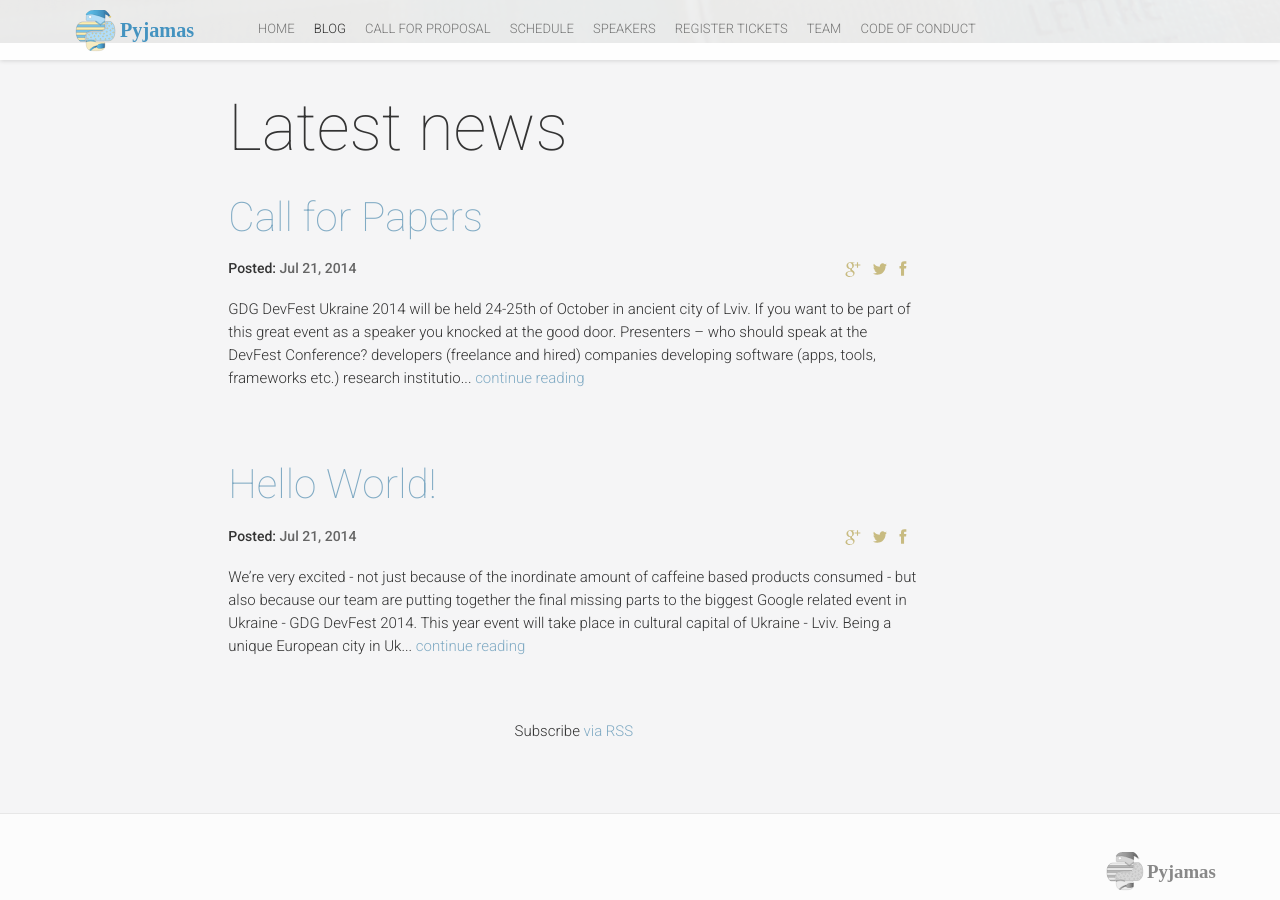
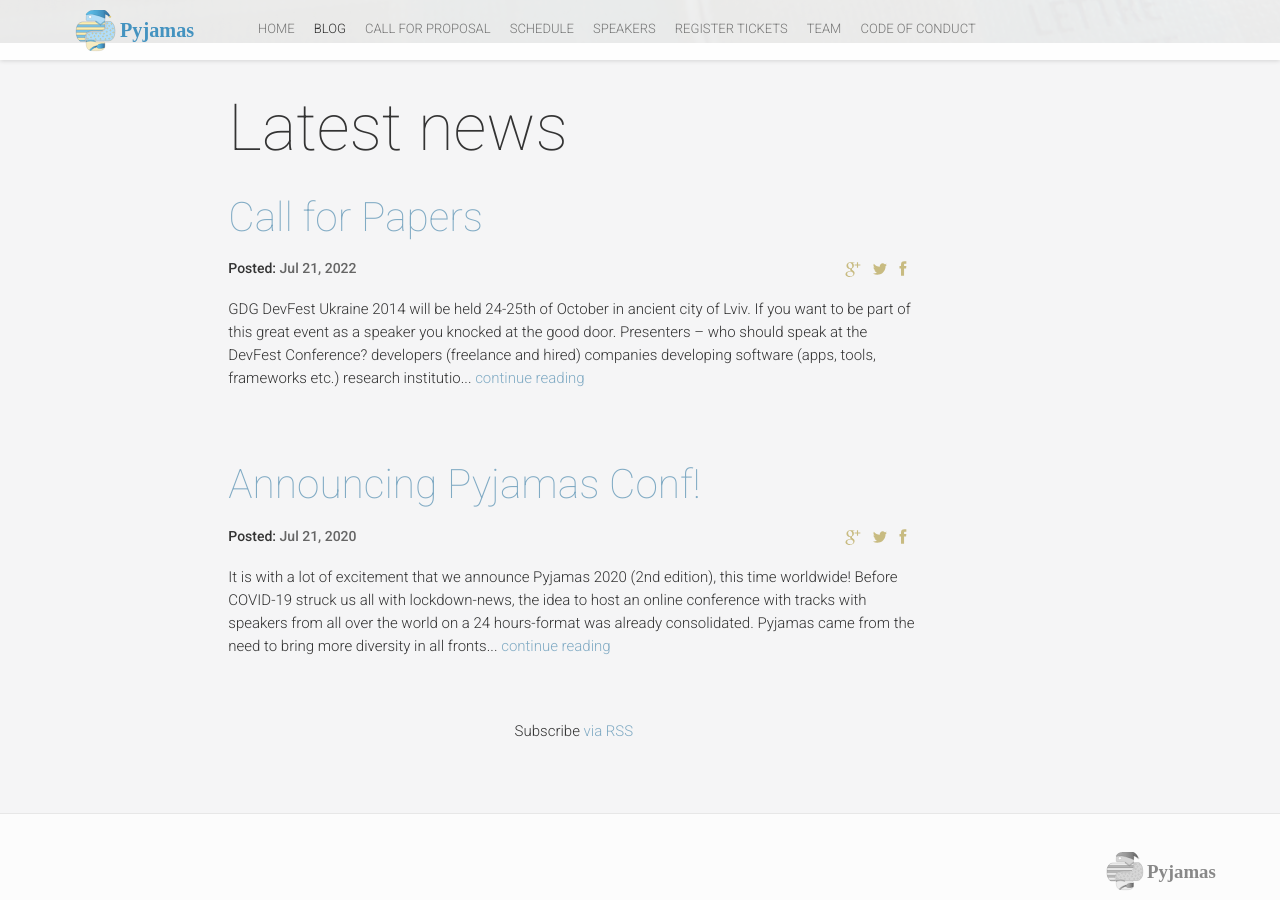
Before and after one commit to pyjamasconf/pyjamas.live, a Jekyll site: the page built from blog.html, in a window 1280 px wide and 900 px high, scrolled down 364 px. Built offline with Jekyll 4.4.1, drawn with Linux system fonts in a browser that asks for light colours; nearby versions of some CDN libraries; comment, search, counter and statistics services are not loaded; some of the changed lines change nothing that is shown.

Commit message:
Adding conference launch blog post

```diff
--- a/_config.yml
+++ b/_config.yml
@@ -85,35 +85,35 @@
 rockstarSpeakersButtonText: "See all speakers"
 
 # Location Block
-locationBlockTitle: "Location"
-eventLocationName: "Conference Hall"
-eventLocationLink: "http://cabinet.kinopalace.lviv.ua/showtimes/"
-eventStreetAddress: "22 Teatral'na St"
-eventAddressLocality: "Lviv"
-eventAddressLocalityRegion: "Lvivska"
-eventPostalCode: "79000"
-eventAddressCountry: "Ukraine"
-eventStartTime: "2014-10-25T10:00"
-eventDoorTime: "09:00"
-eventEndTime: "2014-10-25T20:00"
-eventPlaceCoordinates: "49.843237, 24.028751"
-mapCenterCoordinates: "49.842537, 24.025701"
-mapMobileCenterCoordinates: "49.841620, 24.029411"
+# locationBlockTitle: "Location"
+# eventLocationName: "Conference Hall"
+# eventLocationLink: "http://cabinet.kinopalace.lviv.ua/showtimes/"
+# eventStreetAddress: "22 Teatral'na St"
+# eventAddressLocality: "Lviv"
+# eventAddressLocalityRegion: "Lvivska"
+# eventPostalCode: "79000"
+# eventAddressCountry: "Ukraine"
+# eventStartTime: "2014-10-25T10:00"
+# eventDoorTime: "09:00"
+# eventEndTime: "2014-10-25T20:00"
+# eventPlaceCoordinates: "49.843237, 24.028751"
+# mapCenterCoordinates: "49.842537, 24.025701"
+# mapMobileCenterCoordinates: "49.841620, 24.029411"
 
 # Venue Block
-venueBlockTitle: "Venue"
-venueBigImage: "venue_0.jpg"
-venueSmallImage1: "venue_1.jpg"
-venueSmallImage2: "venue_2.jpg"
-venueSmallImage3: "venue_3.jpg"
-venueTitle: "Kinopalace Cinema"
-venueFeatures: ["3 huge cinema screens", "Doulby Digital Surround EX audio system", "Located directly in the city center"]
+# venueBlockTitle: "Venue"
+# venueBigImage: "venue_0.jpg"
+# venueSmallImage1: "venue_1.jpg"
+# venueSmallImage2: "venue_2.jpg"
+# venueSmallImage3: "venue_3.jpg"
+# venueTitle: "Kinopalace Cinema"
+# venueFeatures: ["3 huge cinema screens", "Doulby Digital Surround EX audio system", "Located directly in the city center"]
 
 # Tweets Feed Block
 tweetsFeedImage: "twitter-feed.jpg"
 tweetsFeedTitle: "What's Up?"
 twitterHashTag: "PyjamasConf2020"
-twitterFeed: "http://lviv.gdg.org.ua/tweetledee/favoritesjson.php?c=10&cache_interval=8000"
+#twitterFeed: "http://lviv.gdg.org.ua/tweetledee/favoritesjson.php?c=10&cache_interval=8000"
 
 # Partners Block
 organizersTitle: "Organizers"
@@ -190,8 +190,8 @@
 
 # Blog
 blogTitle: "Latest news"
-blogCommentsEnabled: true
-discusShortName: "devfestua"
+blogCommentsEnabled: false
+discusShortName: ""
 
 # Speakers List Block
 showSessions: true
@@ -201,86 +201,86 @@
 aboutUs: "Pyjamas Conf started in 2019, a group of enthusiastic volunteers in Brazil wanted to make Python conferences accessible to everyone at home. In 2020, without the foreseeing of the COVID-19, we wanted to expand the idea of a conference that you can enjoy at your sofa and making it a globally organized highly diverse conference. Our organizers are from different countries around the globe."
 
 # Logistics Find Way Block
-findWayTitle: "Find your way here"
-findWayDistance: "Distance"
-findWayDriving: "DRIVING"
-findWayWalking: "WALKING"
-findWayBicycling: "BICYCLING"
-findWayTransit: "TRANSIT"
-findWayFindFlight: "Find Flight"
-logisticsMapCenterCoordinates: "49.056728, 3.117289"
-logisticsMapMobileCenterCoordinates: "48.335365, 23.711648"
-logisticsMapAutoDirections: false
+# findWayTitle: "Find your way here"
+# findWayDistance: "Distance"
+# findWayDriving: "DRIVING"
+# findWayWalking: "WALKING"
+# findWayBicycling: "BICYCLING"
+# findWayTransit: "TRANSIT"
+# findWayFindFlight: "Find Flight"
+# logisticsMapCenterCoordinates: "49.056728, 3.117289"
+# logisticsMapMobileCenterCoordinates: "48.335365, 23.711648"
+# logisticsMapAutoDirections: false
 
 # Logistics Direction Details Block
-directionDetailsImage: "direction-details.jpg"
-directionDetailsTitle: "Get around Lviv"
-directionDetailsCards:
- - {title: "From the Airport", information: 'Airport is right at the city border. It is easily reachable by car, public transport or taxi. More information is available at <a href="http://lwo.aero/en/transport">airport website</a>.'}
- - {title: "Public Transit", information: 'Google Transit is available in Lviv. So you can find your way in Google Maps. Moreover, you can download any of the offline public transit apps available for Lviv.'}
- - {title: "Hotels", information: 'Lviv has lots of great hotels and hostels. More information will be available later.'}
-directionDetailsWideCards:
- -
-  title: "Questions?"
-  subCards:
-   -
-    title: "Hotels"
-    links:
-     - {link: "https://plus.google.com/b/102444623953913144164", text: "InterContinental"}
-     - {link: "https://plus.google.com/b/102444623953913144164", text: "The Hotel Rex"}
-     - {link: "https://plus.google.com/b/102444623953913144164", text: "Westin Market Street"}
-     - {link: "https://plus.google.com/b/102444623953913144164", text: "Hotel Adagio"}
-   -
-    title: "Registration"
-    links:
-     - {link: "https://plus.google.com/b/102444623953913144164", text: "InterContinental"}
-     - {link: "https://plus.google.com/b/102444623953913144164", text: "The Hotel Rex"}
-     - {link: "https://plus.google.com/b/102444623953913144164", text: "Westin Market Street"}
-     - {link: "https://plus.google.com/b/102444623953913144164", text: "Hotel Adagio"}
-   -
-    title: "Attendance Details"
-    links:
-     - {link: "https://plus.google.com/b/102444623953913144164", text: "InterContinental"}
-     - {link: "https://plus.google.com/b/102444623953913144164", text: "The Hotel Rex"}
-     - {link: "https://plus.google.com/b/102444623953913144164", text: "Westin Market Street"}
-     - {link: "https://plus.google.com/b/102444623953913144164", text: "Hotel Adagio"}
-
-# Hackathon
-hackathonTitle: "Hackathon"
-enableHackathon: true
-
-# Hackathon About Block
-aboutHackathonTitle: "Meet our themes"
-hackathonRows:
- - {title: "Android Wear", image: "hackathon-0.png", details: "The front doors will be locked because this is after hours, please park behind the building and come to the door nearest the parking lot.<br><br>Our last meeting showed that there was a lot of interest in Android Wear so we decided to put on an Android Wear Hackathon to see what you could come up with! We realize that this is pretty short notice so we hope you can help us spread the word! There will be pizza, prizes and a great group of geeks to spend the evening coding with! Even if you don't have an app idea come on in and lend a hand to someone else or maybe find inspiration once you're here!"}
- - {title: "Google Glass", image: "hackathon-1.png", details: "We love wearable computing especially Google Glass for which we want to gather the break up community in order to boost innovation.<br><br>Coding an app on Google Glass needs its Rockstar Dev : the team needs a fast learner with solid skills on Android. He knows his way around Android SDK, already checked the Glass Developement Kit (GDK) quick start guide allowing him to jump start developing an app for Glass.The Designer has the hard task to build the visual identity from the ground up, he has strong UX knowledge and a deep understanding of the new rules set by the Glass. His design skills give him the credibility to decide the most effective UI and the most compelling Glass experience."}
- - {title: "Polymer", image: "hackathon-2.png", details: "Polymer is a library that introduces web components. Web components are small elements on a page that can be extended and incorporated in web applications. The result is an increase in productivity.<br><br>We used Polymer mainly to explore the concept of web components. The transition of Google to material design was also a factor.While the library was never touched by the team, it still was painless to wireframe the application. Later on we incorporated some Polymer components in the design. We didn’t use the full potential of Polymer because of the limited time."}
-
-# Hackathon Judges Block
-judgesImage: "judges.jpg"
-judgesTitle: "Judges"
-
-# Hackathon Prizes Block
-prizesTitle: "Prizes"
-prizes:
- - {title: "2nd Place", image: "prize-2.png", info: "Amazing Moto 360"}
- - {title: "1nd Place", image: "prize-1.png", info: "Nexus 5 with pre-installed Android L"}
- - {title: "3nd Place", image: "prize-3.png", info: "Useful Chromecast"}
-
-# Hackathon Location Block
-hackathonLocationBlockTitle: "Location"
-hackathonLocationName: "Communa"
-hackathonLocationLink: "http://communa.net.ua/"
-hackathonStreetAddress: "1 Halytska St"
-hackathonAddressLocality: "Lviv"
-hackathonAddressLocalityRegion: "Lvivska"
-hackathonPostalCode: "79000"
-hackathonAddressCountry: "Ukraine"
-hackathonTimeTitle: "Hack through"
-hackathonStartTime: "2014-10-24T10:00"
-hackathonDoorTime: "09:00"
-hackathonEndTime: "2014-10-25T00:00"
-viewOnMap: "View on Google Maps"
-hackathonPlaceCoordinates: "49.840999, 24.031144"
-hackathonMapCenterCoordinates: "49.840696, 24.028754"
-hackathonMapMobileCenterCoordinates: "49.841639, 24.031182"
+# directionDetailsImage: "direction-details.jpg"
+# directionDetailsTitle: "Get around Lviv"
+# directionDetailsCards:
+#  - {title: "From the Airport", information: 'Airport is right at the city border. It is easily reachable by car, public transport or taxi. More information is available at <a href="http://lwo.aero/en/transport">airport website</a>.'}
+#  - {title: "Public Transit", information: 'Google Transit is available in Lviv. So you can find your way in Google Maps. Moreover, you can download any of the offline public transit apps available for Lviv.'}
+#  - {title: "Hotels", information: 'Lviv has lots of great hotels and hostels. More information will be available later.'}
+# directionDetailsWideCards:
+#  -
+#   title: "Questions?"
+#   subCards:
+#    -
+#     title: "Hotels"
+#     links:
+#      - {link: "https://plus.google.com/b/102444623953913144164", text: "InterContinental"}
+#      - {link: "https://plus.google.com/b/102444623953913144164", text: "The Hotel Rex"}
+#      - {link: "https://plus.google.com/b/102444623953913144164", text: "Westin Market Street"}
+#      - {link: "https://plus.google.com/b/102444623953913144164", text: "Hotel Adagio"}
+#    -
+#     title: "Registration"
+#     links:
+#      - {link: "https://plus.google.com/b/102444623953913144164", text: "InterContinental"}
+#      - {link: "https://plus.google.com/b/102444623953913144164", text: "The Hotel Rex"}
+#      - {link: "https://plus.google.com/b/102444623953913144164", text: "Westin Market Street"}
+#      - {link: "https://plus.google.com/b/102444623953913144164", text: "Hotel Adagio"}
+#    -
+#     title: "Attendance Details"
+#     links:
+#      - {link: "https://plus.google.com/b/102444623953913144164", text: "InterContinental"}
+#      - {link: "https://plus.google.com/b/102444623953913144164", text: "The Hotel Rex"}
+#      - {link: "https://plus.google.com/b/102444623953913144164", text: "Westin Market Street"}
+#      - {link: "https://plus.google.com/b/102444623953913144164", text: "Hotel Adagio"}
+#
+# # Hackathon
+# hackathonTitle: "Hackathon"
+# enableHackathon: true
+#
+# # Hackathon About Block
+# aboutHackathonTitle: "Meet our themes"
+# hackathonRows:
+#  - {title: "Android Wear", image: "hackathon-0.png", details: "The front doors will be locked because this is after hours, please park behind the building and come to the door nearest the parking lot.<br><br>Our last meeting showed that there was a lot of interest in Android Wear so we decided to put on an Android Wear Hackathon to see what you could come up with! We realize that this is pretty short notice so we hope you can help us spread the word! There will be pizza, prizes and a great group of geeks to spend the evening coding with! Even if you don't have an app idea come on in and lend a hand to someone else or maybe find inspiration once you're here!"}
+#  - {title: "Google Glass", image: "hackathon-1.png", details: "We love wearable computing especially Google Glass for which we want to gather the break up community in order to boost innovation.<br><br>Coding an app on Google Glass needs its Rockstar Dev : the team needs a fast learner with solid skills on Android. He knows his way around Android SDK, already checked the Glass Developement Kit (GDK) quick start guide allowing him to jump start developing an app for Glass.The Designer has the hard task to build the visual identity from the ground up, he has strong UX knowledge and a deep understanding of the new rules set by the Glass. His design skills give him the credibility to decide the most effective UI and the most compelling Glass experience."}
+#  - {title: "Polymer", image: "hackathon-2.png", details: "Polymer is a library that introduces web components. Web components are small elements on a page that can be extended and incorporated in web applications. The result is an increase in productivity.<br><br>We used Polymer mainly to explore the concept of web components. The transition of Google to material design was also a factor.While the library was never touched by the team, it still was painless to wireframe the application. Later on we incorporated some Polymer components in the design. We didn’t use the full potential of Polymer because of the limited time."}
+#
+# # Hackathon Judges Block
+# judgesImage: "judges.jpg"
+# judgesTitle: "Judges"
+#
+# # Hackathon Prizes Block
+# prizesTitle: "Prizes"
+# prizes:
+#  - {title: "2nd Place", image: "prize-2.png", info: "Amazing Moto 360"}
+#  - {title: "1nd Place", image: "prize-1.png", info: "Nexus 5 with pre-installed Android L"}
+#  - {title: "3nd Place", image: "prize-3.png", info: "Useful Chromecast"}
+#
+# # Hackathon Location Block
+# hackathonLocationBlockTitle: "Location"
+# hackathonLocationName: "Communa"
+# hackathonLocationLink: "http://communa.net.ua/"
+# hackathonStreetAddress: "1 Halytska St"
+# hackathonAddressLocality: "Lviv"
+# hackathonAddressLocalityRegion: "Lvivska"
+# hackathonPostalCode: "79000"
+# hackathonAddressCountry: "Ukraine"
+# hackathonTimeTitle: "Hack through"
+# hackathonStartTime: "2014-10-24T10:00"
+# hackathonDoorTime: "09:00"
+# hackathonEndTime: "2014-10-25T00:00"
+# viewOnMap: "View on Google Maps"
+# hackathonPlaceCoordinates: "49.840999, 24.031144"
+# hackathonMapCenterCoordinates: "49.840696, 24.028754"
+# hackathonMapMobileCenterCoordinates: "49.841639, 24.031182"
--- a/_posts/2014-07-21-hello-world.markdown
+++ /dev/null
@@ -1,30 +0,0 @@
----
-layout: post
-title:  "Hello World!"
-date:   2014-07-21 08:00:00
-isStaticPost: false
----
-
-We're very excited - not just because of the inordinate amount of caffeine based products consumed -
-but also because our team are putting together
-the final missing parts to the biggest Google related event in Ukraine - [GDG DevFest 2014](http://devfest.gdg.org.ua/).
-
-This year event will take place in cultural capital of Ukraine - Lviv. Being a unique European city in Ukraine, Lviv is among top 10 cities of the world to visit in 2014 according to the travel group “The Rough Guide” and is among top 10 cities for spending weekends in Europe according to Lonely Planet. So take your time to spend weeked in last hidden gem in the Europe in company of experts and technical geeks.
-
-So should you also be excited? Well yes... and here's why!
-
-* **Attendance**: we're expecting over 350 attendees
-* **Topic**: more than 48 hours of pure Google technologies
-* **Date**: 24-25 of October, expect hackathon and workshops on a first day and conference on the second
-* **Venue**: Kinopalace Cinema - for a first time we'll make technical event in real cinema directly in the heart of the ancient city of Lviv
-* **Speakers**: we're in the process of finalising the list of speakers
-
-but we've already secured a first batch of experts:
-
-* **Dawid Ostrowski** - Developer Relation from Google, who excited about cloud technologies<br>
-* **Mateusz Herych** - Android GDE and GDG organizer from Krakow<br>
-* **Dmytro Danylyk** - developer, blogger, speaker, author of open source 1000+ star libraries <br>
-* **Roman Mazur** - speaker on various international conferences like Droidcon Eastern Europe and Ankara Developer Days<br>
-
-
-More details about speakers, DevFest Hackathon and Lviv will appear in subsequent posts, meantime like us on [Facebook](https://facebook.com/GDGLviv), follow on [Twitter](https://twitter.com/intent/user?screen_name=GDGLviv), add to circles in [Google+](https://plus.google.com/b/102444623953913144164) or subcribe to our [mailing list](http://gdg.us5.list-manage1.com/subscribe/post?u=9fc8aa205b0521b5f05fc8e1e&id=ae0fb459fc) and [RSS feed](http://devfest.gdg.org.ua/feed.xml) in order not to miss any cool stuff about festival.
--- /dev/null
+++ b/_posts/2020-07-21-conference-launch.markdown
@@ -0,0 +1,52 @@
+---
+layout: post
+title:  "Announcing Pyjamas Conf!"
+date:   2020-07-21 22:00:00
+isStaticPost: false
+---
+
+### It is with a lot of excitement that we announce Pyjamas 2020 (2nd edition), this time worldwide!
+
+Before COVID-19 struck us all with lockdown-news, the idea to host an online conference with tracks with speakers from all over the world on a 24 hours-format was already consolidated. Pyjamas came from the need to bring more diversity in all fronts to the Python conference-world. The organizing committee is a joined effort of multiple nationalities, volunteering their not so free time to make it all happen.
+
+---
+
+## When is it going to happen?
+December 5th, everywhere on Earth (we will be running for 24 hours so it may be 4th or 6th for you at some time).
+
+
+## Why PyJamas? - you may ask.
+Rule number 1 of Pyjamas is “One shall present your talk wearing pyjamas”. The event is a 24 hours world-wide Python conference with 2 tracks hosting diverse speakers, where everyone will be wearing jammies (no matter what does it mean for you).
+Do you get it? Python + pyjamas = Pyjamas. I know… mind-blowing!
+
+![mind blown gif](https://media1.tenor.com/images/f22a28d569fbdb554bf5c5fa70f09bee/tenor.gif?itemid=10279314)
+
+As general rules go, have a look at our [Code of Conduct](https://pyjamas.live/coc/).
+
+The conference will have 2 tracks:
+
+- Main Conference: 24 hours streaming of talks, with diverse speakers from all over the world.
+
+- Community Track: these are open space for communities to apply. They can run workshops, organize mentored sprints for minorities, lightning talks (or slide-decks karaoke?) sessions or have a 1st-time speakers-track/ non-English speaking track. The sky is the limit.
+
+## Accessibility
+
+Pyjamas Conf aims to include the community around the world that is not necessarily able to join physical conferences around the world due to many reasons. We are a free conference where anyone can join either to attend, volunteer and/or advocate for Python. We will broadcast the tracks on our YouTube channels for 24 hours. Everyone can join anytime, anywhere (and in their pyjamas).
+
+![pyjamas gif](https://media1.tenor.com/images/4bc7d5468b29849560b1c4dfec744446/tenor.gif?itemid=13767222)
+
+## Community
+
+We all know that the Python community is very open and nice to people, especially beginners. Based on principles of [“on mutual respect, tolerance, and encouragement”](https://www.python.org/community/diversity/) the Python community wants to be even more inclusive and diverse.
+For that reason, we decided to push the diversity focus on our event. We encourage people to get involved, joining the organizing/ volunteer team no matter which part of the world you are in, no matter if you are new to Python or a senior dev.
+
+<a href="https://forms.gle/stFtrXG4QnNPz6yg6" class="btn btn-primary waves-effect waves-button waves-light waves-float">Join the team</a>
+
+## Call for Proposals
+
+Be part of Pyjamas! The [call for proposals](https://pyjamas.live/cfp/) will open soon. We would love to see your submissions. If you are interested in reviewing proposals, please get in touch.
+
+---
+
+So there you go, Pyjamas 2020!
+All that, from the softness of your jammies and the comfiness of your sofa to the rest of the world.
--- a/_posts/2014-07-21-call-for-papers.markdown
+++ b/_posts/2022-07-21-call-for-papers.markdown
@@ -1,7 +1,7 @@
 ---
 layout: post
 title:  "Call for Papers"
-date:   2014-07-21 09:00:00
+date:   2022-07-21 09:00:00
 isStaticPost: false
 ---
 GDG DevFest Ukraine 2014 will be held 24-25th of October in ancient city of Lviv. If you want to be part of this great event as a speaker you knocked at the good door.
```
